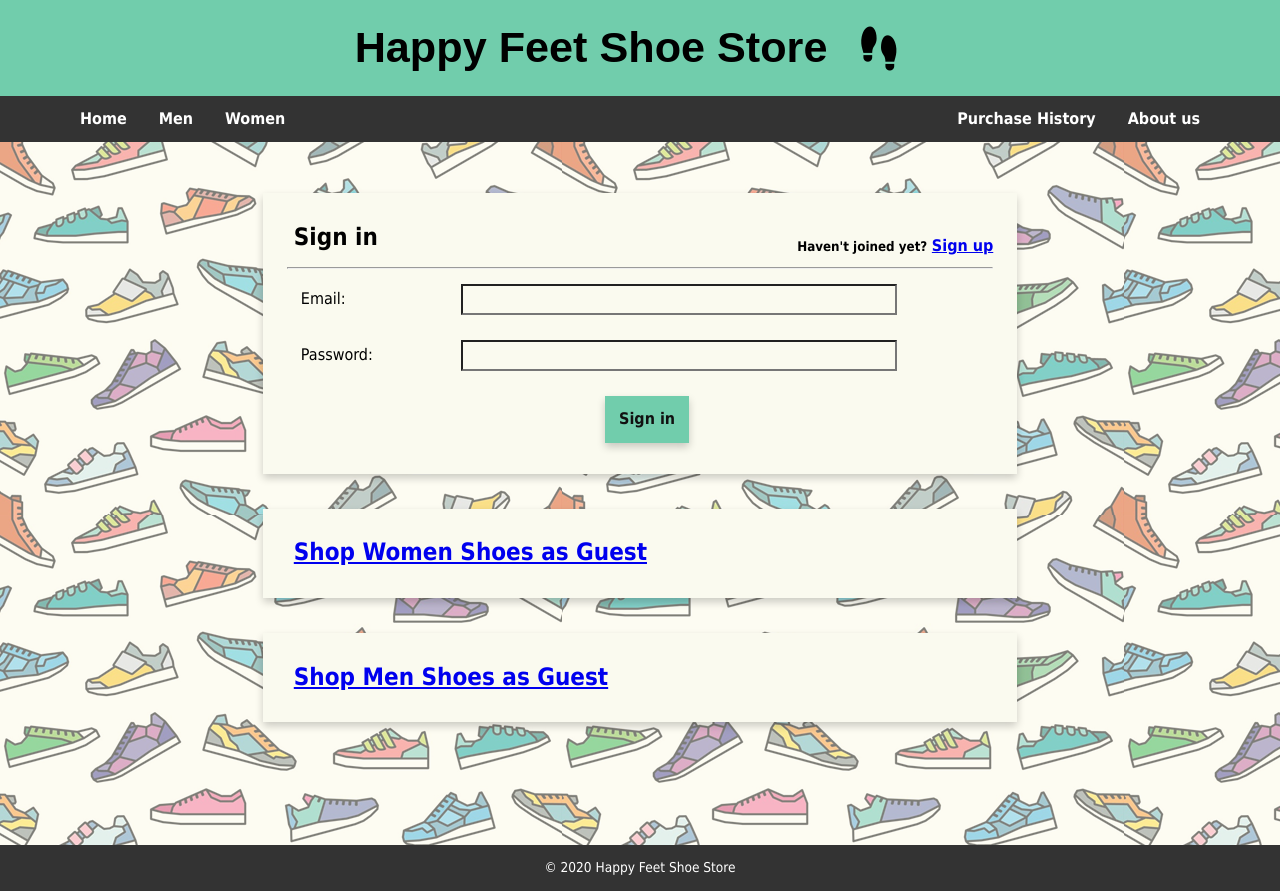
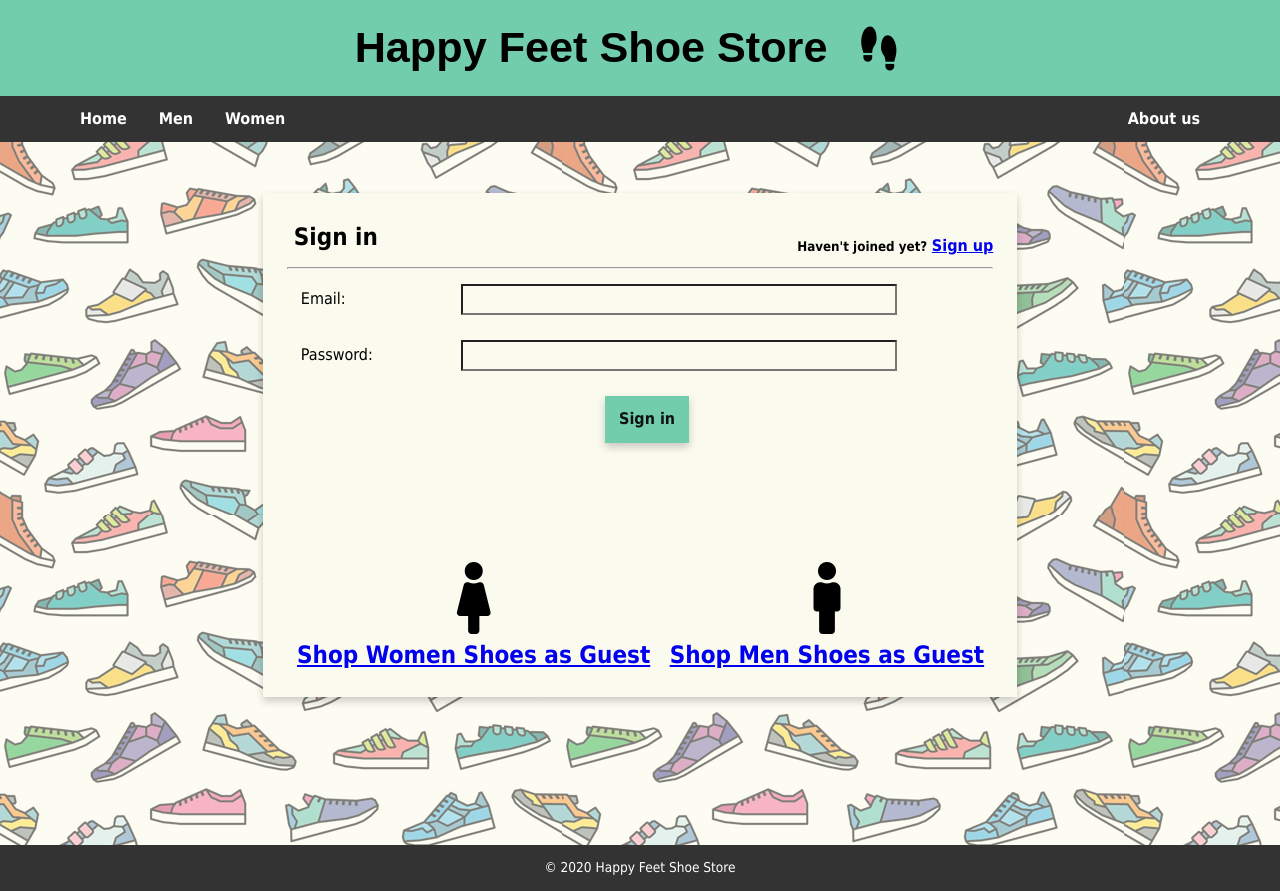
Before and after one commit to kawtharbadran/Happy-Feet-Shoe-Store, a PHP site: page / in a window 1280 px wide. Run offline with PHP 8.4, Linux system fonts and the light colour scheme.

Commit message:
purchase integrated for users

```diff
--- a/index.php
+++ b/index.php
@@ -81,23 +81,56 @@ include 'views/header.php'; ?>
                         <input type="submit" value="Sign in" class="form_button">
                     </form>
                 </div>
+                <br><br>
+
+                <div class="Table">
+                    <div class="Row">
+                        <div class="Cell">
+                            <h3>
+                                <i class="fa fa-female" style="font-size:72px;"></i>
+                            </h3>
+                        </div>
+                        <div class="Cell">
+                            <h3>
+                                <i class="fa fa-male" style="font-size:72px;"></i>
+                            </h3>
+                        </div>
+                    </div>
+                    <div class="Row">
+                        <div class="Cell"><h3><a href="women/index.php">Shop Women Shoes as Guest</a></h3></div>
+                        <div class="Cell"><h3><a href="men/index.php">Shop Men Shoes as Guest</a></h3></div>
+                    </div>
+                </div>
+
                 <?php
             }
             //if the user has successfully signed in, just show welcome message with user's first name
             //the user will only be signed in after sucessfully matching the email and passwrd in sign_in.php
             else{?>
                 <h3>Welcome, <?php echo $loggedin_as;?> !</h3>
+                <br><br>
+                <div class="Table">
+                    <div class="Row">
+                        <div class="Cell">
+                            <h3>
+                                <i class="fa fa-female" style="font-size:72px;"></i>
+                            </h3>
+                        </div>
+                        <div class="Cell">
+                            <h3>
+                                <i class="fa fa-male" style="font-size:72px;"></i>
+                            </h3>
+                        </div>
+                    </div>
+                    <div class="Row">
+                        <div class="Cell"><h3><a href="women/index.php">Shop Women Shoes</a></h3></div>
+                        <div class="Cell"><h3><a href="men/index.php">Shop Men Shoes</a></h3></div>
+                    </div>
+                </div>
+
             <?php
             }
             ?>
-        </div>
-
-        <div class="card">
-            <h3><a href="women/index.php">Shop Women Shoes as Guest</a></h3>
-        </div>
-
-        <div class="card">
-            <h3><a href="men/index.php">Shop Men Shoes as Guest</a></h3>
         </div>
 
     </main>
--- a/styles/main.css
+++ b/styles/main.css
@@ -288,7 +288,7 @@ footer p{
 }
 
 .buybutton {
-    width: 120px;
+    width: 160px;
   }
 
 table.tracking {
@@ -299,3 +299,19 @@ table.tracking tr td {
     color: darkgreen;
     text-align: center;
 }
+
+div.Table {
+    display: table;
+    width: 100%;
+    padding-top: 72px;;
+}
+
+div.Row {
+    display: table-row;
+    width:100%;
+}
+
+div.Cell {
+    display: table-cell;
+    text-align: center;
+}
--- a/user_manager/register_user.php
+++ b/user_manager/register_user.php
@@ -171,6 +171,7 @@ else{
                 $_SESSION['show_message'] = FALSE;
                 $loggedin = TRUE;
                 $loggedin_as = $first_name;
+                $loggedin_userid = $result['userID'];
                 header('Location: ../index.php');
                 exit;
             }
--- a/user_manager/sign_in.php
+++ b/user_manager/sign_in.php
@@ -78,6 +78,7 @@ else{
                 $_SESSION['show_message'] = FALSE;
                 $_SESSION['loggedin'] = TRUE;
                 $_SESSION['loggedin_as'] = $customer['firstName'];
+                $_SESSION['loggedin_userid'] = $customer['userID'];
 
                 //if the user successsfully logs in, no need for email and password variables anymore
                 unset($_SESSION['email']);
--- a/views/header.php
+++ b/views/header.php
@@ -65,7 +65,6 @@
             <li><a href="./men">Men</a></li>
             <li><a href="./women">Women</a></li>
             <li class="right_nav_tab"><a href="./aboutus">About us</a></li>
-            <li class="right_nav_tab"><a href="./history">Purchase History</a></li>
         <?php
         }
         ?>
@@ -74,15 +73,18 @@
             if(isset($_SESSION['loggedin']) && $_SESSION['loggedin'] == TRUE)
             {
                 //check which window we are on to correctly reference sign_out.php
-                if(strpos($window, $women_section) ||
-                strpos($window, $men_section) ||
-                strpos($window, $sign_in_section))
+                if(strpos($window, $purchase_section) ||
+                    strpos($window, $women_section) ||
+                    strpos($window, $men_section) ||
+                    strpos($window, $sign_in_section))
                 {?>
+                    <li class="right_nav_tab"><a href="./history">Purchase History</a></li>
                     <li class="right_nav_tab"><a href="../user_manager/sign_out.php">Sign out</a></li>
                 <?php
                 }
                 else
                 {?>
+                    <li class="right_nav_tab"><a href="./history">Purchase History</a></li>
                     <li class="right_nav_tab"><a href="user_manager/sign_out.php">Sign out</a></li>
                 <?php
                 }
```
Also changed, not shown: men/view.php (+15 -1 lines), purchase/index.php (+28 -3 lines), history/index.php (added).
